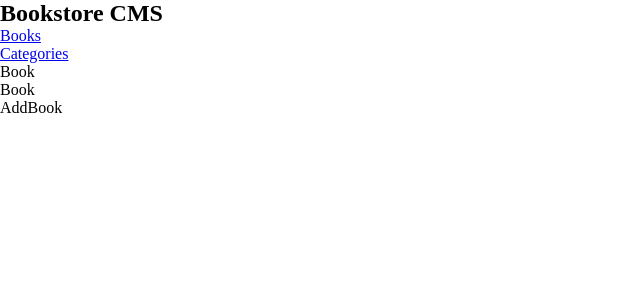
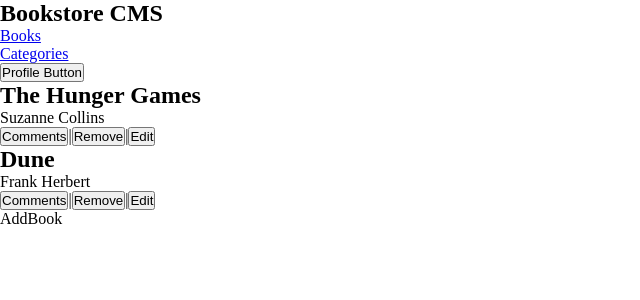
Before and after one commit to Samuellekpor/bookstore, a React (Create React App) app: page / in a window 1280 px wide. Shown: the top 300 px of the page, without its empty margins (0-640 px from the left). Built offline with nearby package versions, Linux system fonts and the light colour scheme.

Commit message:
Add Book component

```diff
--- a/package.json
+++ b/package.json
@@ -6,6 +6,7 @@
     "@testing-library/jest-dom": "^5.16.5",
     "@testing-library/react": "^13.4.0",
     "@testing-library/user-event": "^13.5.0",
+    "prop-types": "^15.8.1",
     "react": "^18.2.0",
     "react-dom": "^18.2.0",
     "react-router-dom": "^6.4.3",
--- a/src/components/Book.js
+++ b/src/components/Book.js
@@ -1,8 +1,25 @@
 import React from 'react';
+import PropTypes from 'prop-types';
 
-function Book() {
+function Book(props) {
+  const { title, author } = props;
+  Book.propTypes = {
+    title: PropTypes.string.isRequired,
+    author: PropTypes.string.isRequired,
+  };
+
   return (
-    <div>Book</div>
+    <li>
+      <h2 className="title">{title}</h2>
+      <span className="author">{author}</span>
+      <div className="buttons">
+        <button type="button" className="comment">Comments</button>
+        <span>|</span>
+        <button type="button" className="remove">Remove</button>
+        <span>|</span>
+        <button type="button" className="edit">Edit</button>
+      </div>
+    </li>
   );
 }
 
--- a/src/components/NavBar.js
+++ b/src/components/NavBar.js
@@ -1,22 +1,23 @@
-import React from 'react'
-import { NavLink } from 'react-router-dom'
+import React from 'react';
+import { NavLink } from 'react-router-dom';
 
 function NavBar() {
   return (
-    <div className='NavBar-container'>
-      <nav className='nav-bar'>
-        <h1 className='logo'>Bookstore CMS</h1>
-        <ul className='navLinks'>
-          <li className='link'>
-            <NavLink to='/'>Books</NavLink>
+    <div className="NavBar-container">
+      <nav className="nav-bar">
+        <h1 className="logo">Bookstore CMS</h1>
+        <ul className="navLinks">
+          <li className="link">
+            <NavLink to="/">Books</NavLink>
           </li>
-          <li className='link'>
-            <NavLink to='/categories'>Categories</NavLink>
+          <li className="link">
+            <NavLink to="/categories">Categories</NavLink>
           </li>
         </ul>
+        <button type="button" className="profilButton">Profile Button</button>
       </nav>
     </div>
-  )
+  );
 }
 
-export default NavBar
+export default NavBar;
--- a/src/pages/Books.js
+++ b/src/pages/Books.js
@@ -3,10 +3,32 @@ import Book from '../components/Book';
 import AddBook from '../components/AddBook';
 
 function Books() {
+  const books = [
+    {
+      id: 1,
+      title: 'The Hunger Games',
+      author: 'Suzanne Collins',
+    },
+    {
+      id: 2,
+      title: 'Dune',
+      author: 'Frank Herbert',
+    },
+  ];
+
   return (
     <div>
-      <Book />
-      <Book />
+      <ul>
+        {
+          books.map((book) => (
+            <Book
+              key={book.id}
+              title={book.title}
+              author={book.author}
+            />
+          ))
+        }
+      </ul>
       <AddBook />
     </div>
   );
```
Also changed, not shown: 1 other file (tests, documents, lock files or other folders).
